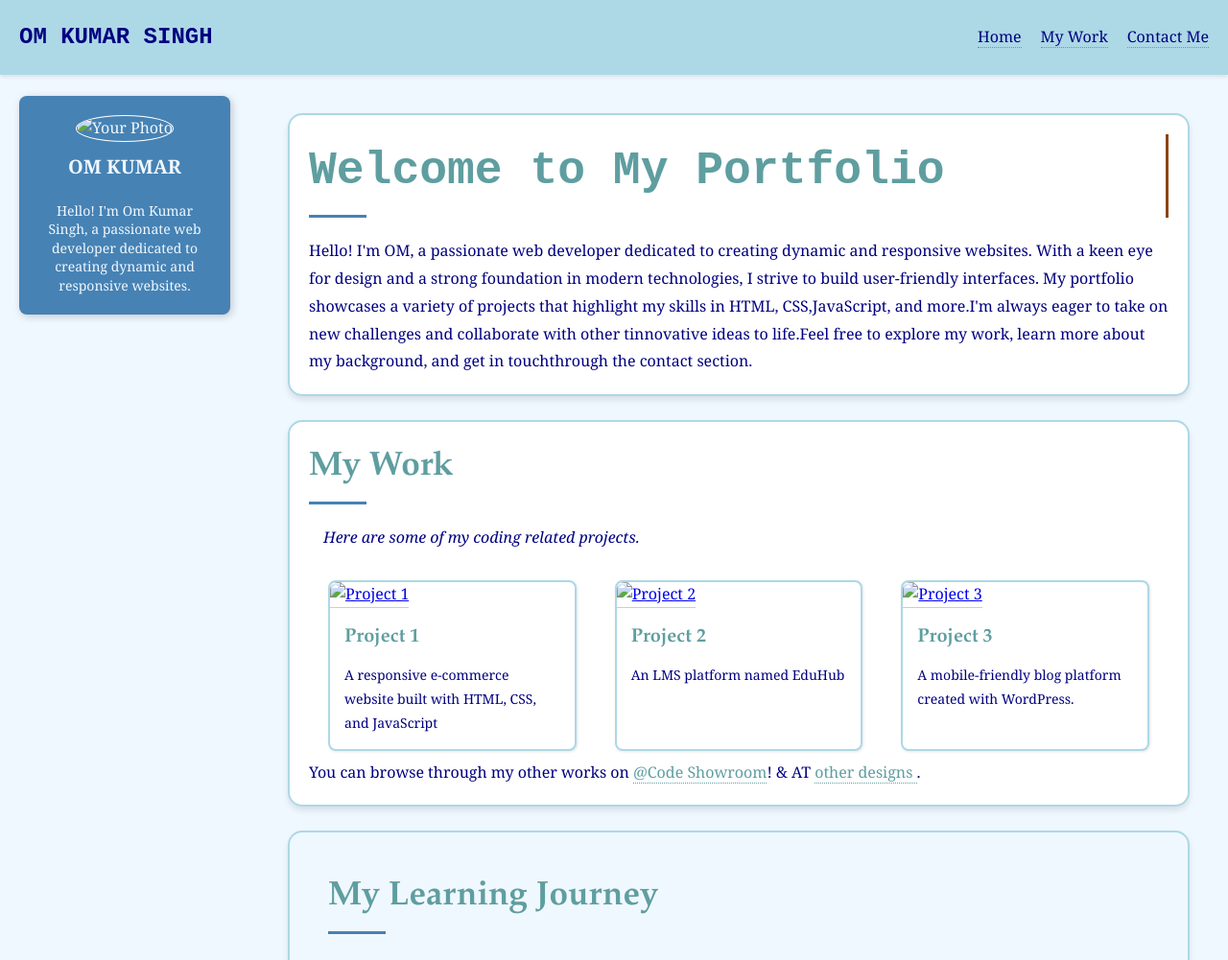
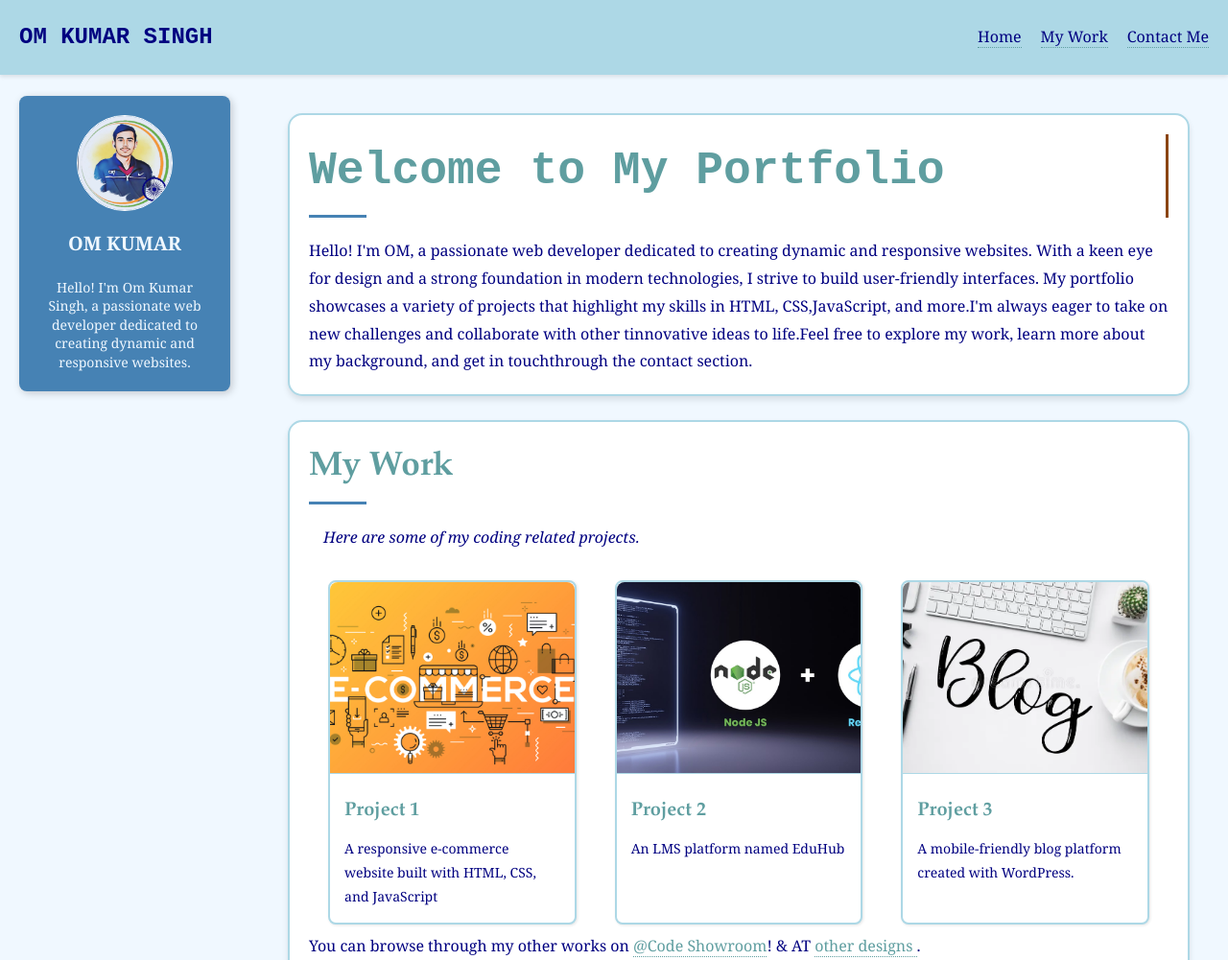
Before and after one commit to Iitian-om/Om_Kumar_Singh, a plain HTML site: page index.html in a window 1280 px wide. Shown: the top 1001 px of the page at 96% size. Drawn offline with Linux system fonts and the light colour scheme; the site is published under a folder, as on GitHub Pages, so addresses that start at the root find nothing.

Commit message:
Update index.html

```diff
--- a/index.html
+++ b/index.html
@@ -7,7 +7,7 @@
     <title>Om kumar singh</title>
 
     <!-- Linking the favicon icon -->
-    <link rel="icon" type="image/x-icon" href="/me.jpg">
+    <link rel="icon" type="image/x-icon" href="me.jpg">
 
     <!-- Link to External CSS -->
     <link rel="stylesheet" href="style.css">
@@ -89,7 +89,7 @@
     <!-- Aside Section -->
     <aside class="profile-aside">
         <div class="profile-photo-aside">
-            <img class="profile-photo" style="border: 1px solid rgb(255, 255, 255);" src="/me.jpg"
+            <img class="profile-photo" style="border: 1px solid rgb(255, 255, 255);" src="me.jpg"
                 alt="Your Photo">
         </div>
         <h2 class="profile-name">OM KUMAR</h2>
@@ -134,7 +134,7 @@
                 <!-- Example of a Clickable Card -->
                 <div class="work-card" id="work-card-1">
                     <a href="https://example.com/project1-details" target="_blank">
-                        <img src="/Project1.jpg" alt="Project 1">
+                        <img src="Project1.jpg" alt="Project 1">
                     </a>
                     <div class="card-content">
                         <h3>Project 1</h3>
@@ -143,7 +143,7 @@
                 </div>
                 <div class="work-card" id="work-card-2">
                     <a href="https://github.com/iitian-om/LMS-1.0" target="_blank">
-                        <img src="/Project2.jpg" alt="Project 2">
+                        <img src="Project2.jpg" alt="Project 2">
                     </a>
                     <div class="card-content">
                         <h3>Project 2</h3>
@@ -152,7 +152,7 @@
                 </div>
                 <div class="work-card" id="work-card-3">
                     <a href="https://example.com/project3-details" target="_blank">
-                        <img src="/Project3.jpg" alt="Project 3">
+                        <img src="Project3.jpg" alt="Project 3">
                     </a>
                     <div class="card-content">
                         <h3>Project 3</h3>
```
